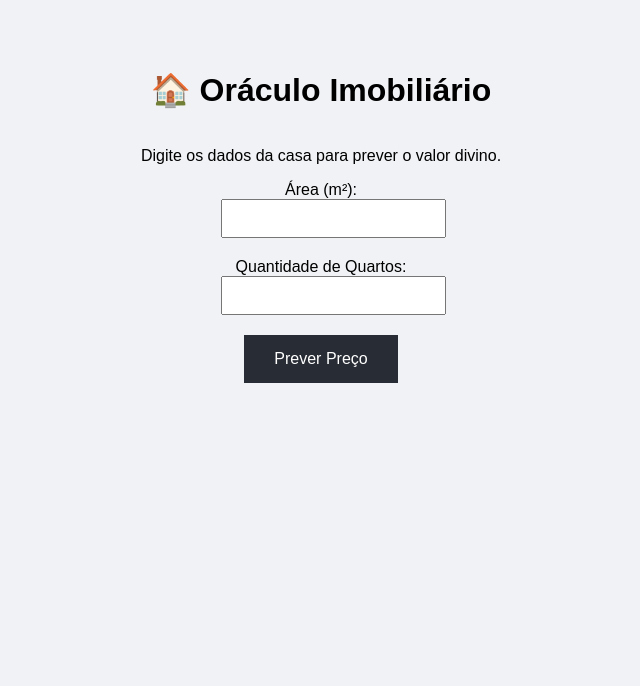
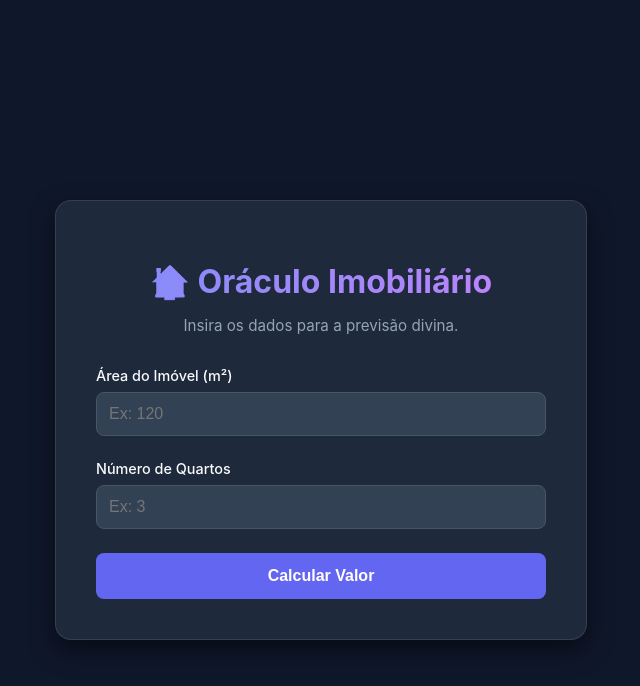
Before and after one commit to p3drobitencourt/calculadora_preco_imovel_front-end, a React (Create React App) app in the folder frontend-casas/: page / in a window 1280 px wide. Shown: the top 686 px of the page, without its empty margins (319-959 px from the left). Built offline with nearby package versions, Linux system fonts and the light colour scheme.

Commit message:
Melhoria visual

```diff
--- a/frontend-casas/src/App.css
+++ b/frontend-casas/src/App.css
@@ -1,9 +1,137 @@
+/* src/App.css */
+:root {
+  --primary-color: #6366f1;
+  --primary-hover: #4f46e5;
+  --bg-color: #0f172a;
+  --card-bg: #1e293b;
+  --text-color: #f8fafc;
+  --text-muted: #94a3b8;
+  --success-color: #10b981;
+}
+
+body {
+  margin: 0;
+  background-color: var(--bg-color);
+  color: var(--text-color);
+  font-family: 'Inter', -apple-system, BlinkMacSystemFont, sans-serif;
+  -webkit-font-smoothing: antialiased;
+}
+
 .App {
-  text-align: center;
-  background-color: #f0f2f5;
   min-height: 100vh;
   display: flex;
   flex-direction: column;
   align-items: center;
-  justify_content: center;
+  justify-content: center;
+  padding: 20px;
 }
+
+.container {
+  background-color: var(--card-bg);
+  padding: 2.5rem;
+  border-radius: 16px;
+  box-shadow: 0 10px 25px rgba(0, 0, 0, 0.5);
+  width: 100%;
+  max-width: 450px;
+  text-align: center;
+  border: 1px solid rgba(255, 255, 255, 0.1);
+}
+
+h1 {
+  margin-bottom: 0.5rem;
+  font-size: 2rem;
+  background: linear-gradient(to right, #818cf8, #c084fc);
+  -webkit-background-clip: text;
+  -webkit-text-fill-color: transparent;
+}
+
+.subtitle {
+  color: var(--text-muted);
+  margin-bottom: 2rem;
+  font-size: 0.95rem;
+}
+
+.form-group {
+  margin-bottom: 1.5rem;
+  text-align: left;
+}
+
+label {
+  display: block;
+  margin-bottom: 0.5rem;
+  font-weight: 500;
+  font-size: 0.9rem;
+  color: var(--text-color);
+}
+
+input {
+  width: 100%;
+  padding: 12px;
+  background-color: #334155;
+  border: 1px solid #475569;
+  border-radius: 8px;
+  color: white;
+  font-size: 1rem;
+  box-sizing: border-box; /* Garante que o padding não estoure a largura */
+  transition: all 0.2s;
+}
+
+input:focus {
+  outline: none;
+  border-color: var(--primary-color);
+  box-shadow: 0 0 0 3px rgba(99, 102, 241, 0.2);
+}
+
+button {
+  width: 100%;
+  padding: 14px;
+  background-color: var(--primary-color);
+  color: white;
+  border: none;
+  border-radius: 8px;
+  font-size: 1rem;
+  font-weight: 600;
+  cursor: pointer;
+  transition: background-color 0.2s, transform 0.1s;
+}
+
+button:hover {
+  background-color: var(--primary-hover);
+}
+
+button:active {
+  transform: scale(0.98);
+}
+
+button:disabled {
+  background-color: #475569;
+  cursor: not-allowed;
+  opacity: 0.7;
+}
+
+.result-card {
+  margin-top: 2rem;
+  padding: 1.5rem;
+  background-color: rgba(16, 185, 129, 0.1);
+  border: 1px solid var(--success-color);
+  border-radius: 12px;
+  animation: fadeIn 0.5s ease-in-out;
+}
+
+.result-card h2 {
+  font-size: 1rem;
+  margin: 0 0 0.5rem 0;
+  color: var(--text-muted);
+}
+
+.price {
+  font-size: 2.2rem;
+  font-weight: 800;
+  color: var(--success-color);
+  margin: 0;
+}
+
+@keyframes fadeIn {
+  from { opacity: 0; transform: translateY(10px); }
+  to { opacity: 1; transform: translateY(0); }
+}
--- a/frontend-casas/src/App.js
+++ b/frontend-casas/src/App.js
@@ -2,88 +2,93 @@ import React, { useState } from 'react';
 import './App.css';
 
 function App() {
-  // Estados para guardar o que o humano digita
   const [area, setArea] = useState('');
   const [quartos, setQuartos] = useState('');
   const [preco, setPreco] = useState(null);
   const [carregando, setCarregando] = useState(false);
 
-  // Função que chama o Oráculo (API Flask)
+  // URL fornecida pelo Luis (adicionei https://)
+  const API_URL = 'https://api-calc-imoveis-a7fbhqg3h4hghmhr.eastus2-01.azurewebsites.net/prever';
+
   const fazerPrevisao = async (e) => {
-    e.preventDefault(); // Não recarregar a página
+    e.preventDefault();
     setCarregando(true);
+    setPreco(null); // Limpa resultado anterior
 
     try {
-      const resposta = await fetch('http://127.0.0.1:5000/prever', {
+      const resposta = await fetch(API_URL, {
         method: 'POST',
         headers: {
           'Content-Type': 'application/json',
         },
         body: JSON.stringify({
-          area: area,
-          quartos: quartos
+          area: Number(area),
+          quartos: Number(quartos)
         }),
       });
 
+      if (!resposta.ok) {
+        throw new Error('Falha na comunicação com a API');
+      }
+
       const dados = await resposta.json();
-      setPreco(dados.preco_previsto);
+
+      // Formata para moeda Brasileira
+      const valorFormatado = new Intl.NumberFormat('pt-BR', {
+        style: 'currency',
+        currency: 'BRL'
+      }).format(dados.preco_previsto);
+
+      setPreco(valorFormatado);
+
     } catch (erro) {
       console.error("Erro ao consultar o oráculo:", erro);
-      alert("O Oráculo não respondeu. Verifique se o arquivo 'app.py' está rodando!");
+      alert("O Oráculo está em silêncio (Erro na API). Verifique se o backend permite conexões externas (CORS).");
     }
     setCarregando(false);
   };
 
   return (
-    <div className="App" style={{ padding: '50px', fontFamily: 'Arial' }}>
+    <div className="App">
+      <div className="container">
         <h1>🏠 Oráculo Imobiliário</h1>
-      <p>Digite os dados da casa para prever o valor divino.</p>
+        <p className="subtitle">Insira os dados para a previsão divina.</p>
 
-      <form onSubmit={fazerPrevisao} style={{ maxWidth: '400px', margin: '0 auto' }}>
-
-        <div style={{ marginBottom: '20px' }}>
-          <label>Área (m²):</label><br/>
+        <form onSubmit={fazerPrevisao}>
+          <div className="form-group">
+            <label>Área do Imóvel (m²)</label>
             <input
               type="number"
+              placeholder="Ex: 120"
               value={area}
               onChange={(e) => setArea(e.target.value)}
               required
-            style={{ padding: '10px', width: '100%' }}
             />
           </div>
 
-        <div style={{ marginBottom: '20px' }}>
-          <label>Quantidade de Quartos:</label><br/>
+          <div className="form-group">
+            <label>Número de Quartos</label>
             <input
               type="number"
+              placeholder="Ex: 3"
               value={quartos}
               onChange={(e) => setQuartos(e.target.value)}
               required
-            style={{ padding: '10px', width: '100%' }}
             />
           </div>
 
-        <button
-          type="submit"
-          style={{
-            padding: '15px 30px',
-            backgroundColor: '#282c34',
-            color: 'white',
-            border: 'none',
-            cursor: 'pointer',
-            fontSize: '16px'
-          }}
-        >
-          {carregando ? 'Consultando os Astros...' : 'Prever Preço'}
+          <button type="submit" disabled={carregando}>
+            {carregando ? 'Consultando os Astros...' : 'Calcular Valor'}
           </button>
         </form>
 
         {preco && (
-        <div style={{ marginTop: '40px', padding: '20px', border: '2px solid #4caf50', borderRadius: '10px' }}>
-          <h2>💰 Valor Estimado:</h2>
-          <h1 style={{ color: '#4caf50' }}>R$ {preco}</h1>
+          <div className="result-card">
+            <h2>💰 Estimativa Divina:</h2>
+            <p className="price">{preco}</p>
           </div>
         )}
+      </div>
     </div>
   );
 }
```
Lines whose indentation alone changed are shown as unchanged.
